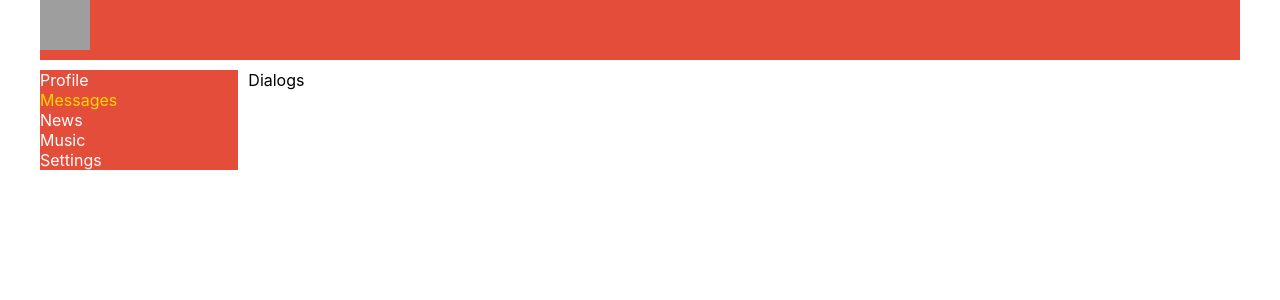
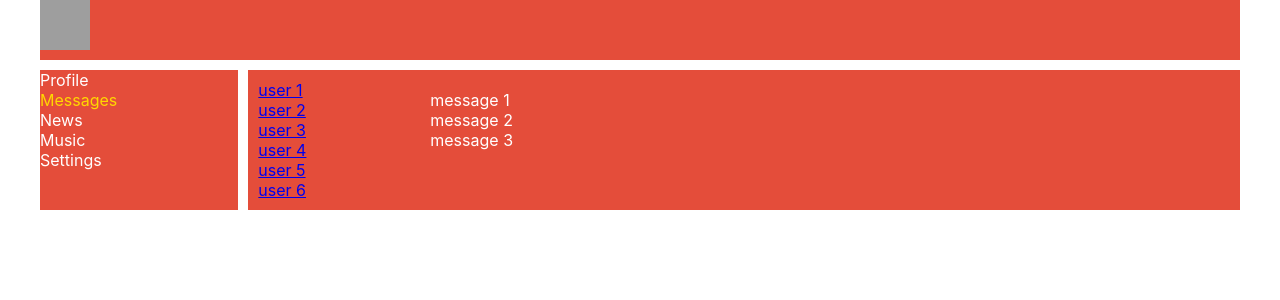
Before and after one commit to ivan-kevra/social-network, a React (Create React App) app: page /dialogs in a window 1280 px wide. Shown: the top 300 px of the page. Built offline with nearby package versions, Linux system fonts and the light colour scheme; grey boxes are pictures that could not be loaded.

Commit message:
23th lesson

```diff
--- a/src/App.tsx
+++ b/src/App.tsx
@@ -15,8 +15,8 @@ export const App = () => {
                 <NavBar/>
                 <div className='app-wrapper-content'>
                     <Routes>
-                        <Route path="/profile" element={<Profile/>}/>
-                        <Route path="/dialogs" element={<Dialogs/>}/>
+                        <Route path="/profile/*" element={<Profile/>}/>
+                        <Route path="/dialogs/*" element={<Dialogs/>}/>
                     </Routes>
                 </div>
             </div>
--- a/src/components/Dialogs/Dialogs.module.css
+++ b/src/components/Dialogs/Dialogs.module.css
@@ -0,0 +1,10 @@
+.dialogs {
+    display: grid;
+    grid-template-columns: 2fr 10fr;
+    background-color: #e44d3a;
+    color: white;
+    padding: 10px;
+}
+.messages {
+    padding: 10px;
+}
--- a/src/components/Dialogs/Dialogs.tsx
+++ b/src/components/Dialogs/Dialogs.tsx
@@ -1,10 +1,24 @@
 import React from 'react';
 import style from './Dialogs.module.css'
+import {DialogItem} from "./dialogItem/DialogItem";
+import {Message} from "./message/Message";
 
 export const Dialogs = () => {
     return (
-        <div>
-            Dialogs
+        <div className={style.dialogs}>
+            <div className={style.dialogsItems}>
+                <DialogItem id={1} name={'user 1'}/>
+                <DialogItem id={2} name={'user 2'}/>
+                <DialogItem id={3} name={'user 3'}/>
+                <DialogItem id={4} name={'user 4'}/>
+                <DialogItem id={5} name={'user 5'}/>
+                <DialogItem id={6} name={'user 6'}/>
+            </div>
+            <div className={style.messages}>
+                <Message message={'message 1'}/>
+                <Message message={'message 2'}/>
+                <Message message={'message 3'}/>
+            </div>
         </div>
     );
 };
--- /dev/null
+++ b/src/components/Dialogs/dialogItem/DialogItem.module.css
@@ -0,0 +1,7 @@
+.dialogsItems {
+    text-decoration: none;
+}
+
+.dialogsItems .active {
+    color: gold;
+}
--- /dev/null
+++ b/src/components/Dialogs/dialogItem/DialogItem.tsx
@@ -0,0 +1,17 @@
+import style from "./DialogItem.module.css";
+import {NavLink} from "react-router-dom";
+import React from "react";
+
+type DialogItemPropsType = {
+    name: string
+    id: number
+}
+
+export const DialogItem = (props: DialogItemPropsType) => {
+    let path = `${/dialogs/}${props.id}`
+    return (
+        <div className={`${style.dialog} ${style.active}`}>
+            <NavLink to={path}>{props.name}</NavLink>
+        </div>
+    )
+}
--- /dev/null
+++ b/src/components/Dialogs/message/Message.tsx
@@ -0,0 +1,12 @@
+import style from "./Message.module.css";
+import React from "react";
+
+type MessagePropsType = {
+    message: string
+}
+
+export const Message = (props: MessagePropsType) => {
+    return (
+        <div className={style.message}>{props.message}</div>
+    )
+}
--- a/src/components/profile/MyPosts/Post/Post.tsx
+++ b/src/components/profile/MyPosts/Post/Post.tsx
@@ -10,7 +10,7 @@ export const Post = (props: PostPropsType) => {
     return (
         <div className={style.post}>
             <img alt='photo'
-                src='https://www.shutterstock.com/shutterstock/photos/1606423033/display_1500/stock-vector-portrait-of-a-happy-man-avatar-of-a-guy-for-social-network-colorful-portrait-student-of-the-1606423033.jpg'/>
+                 src='https://www.shutterstock.com/shutterstock/photos/1606423033/display_1500/stock-vector-portrait-of-a-happy-man-avatar-of-a-guy-for-social-network-colorful-portrait-student-of-the-1606423033.jpg'/>
             <div>
                 {props.message}
             </div>
--- a/src/components/profile/Profile.module.css
+++ b/src/components/profile/Profile.module.css
@@ -0,0 +1,4 @@
+.content {
+    padding: 10px;
+    background-color: #4ff6c3;
+}
--- a/src/components/profile/Profile.tsx
+++ b/src/components/profile/Profile.tsx
@@ -1,11 +1,12 @@
 import React from "react";
 import style from './Profile.module.css'
 import {MyPosts} from "./MyPosts/MyPosts";
+import {ProfileInfo} from "./ProfileInfo/ProfileInfo";
 
 export const Profile = () => {
     return (
         <div className={style.content}>
-            <div>ava+description</div>
+            <ProfileInfo/>
             <MyPosts/>
         </div>
     )
--- /dev/null
+++ b/src/components/profile/ProfileInfo/ProfileInfo.tsx
@@ -0,0 +1,7 @@
+import React from 'react';
+
+export const ProfileInfo = () => {
+    return (
+        <div>ava+description</div>
+    );
+};
```
Also changed, not shown: src/components/Dialogs/message/Message.module.css (added), src/components/profile/ProfileInfo/ProfileInfo.module.css (added).
